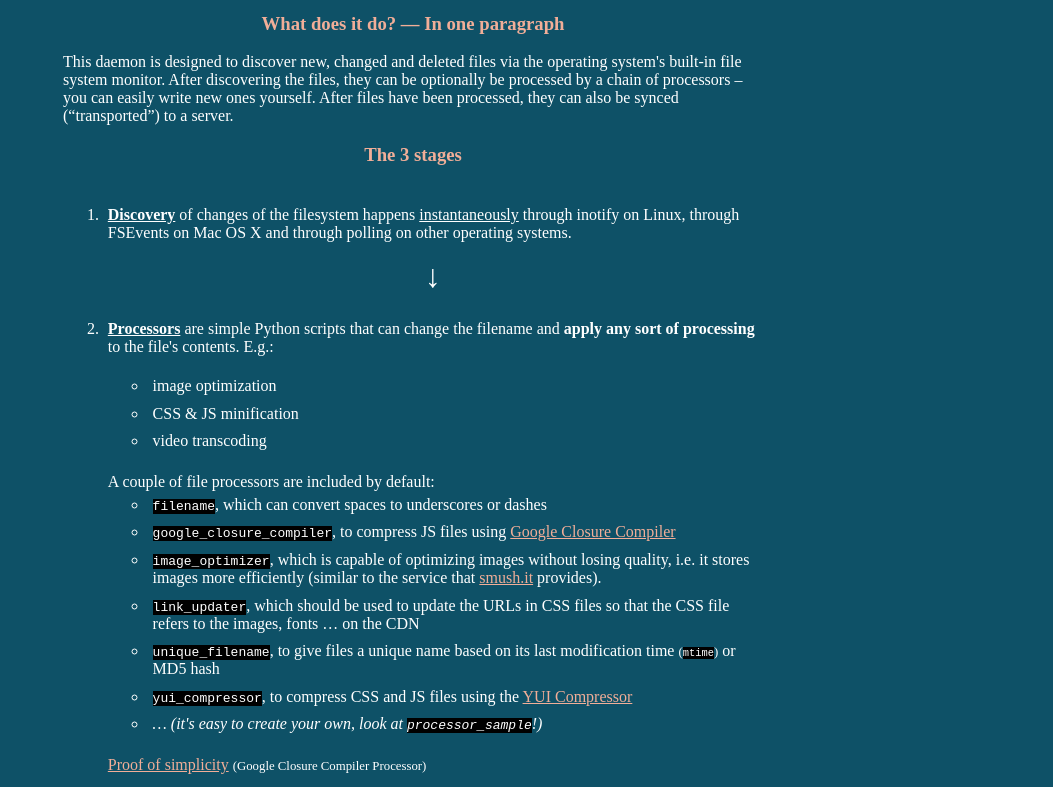
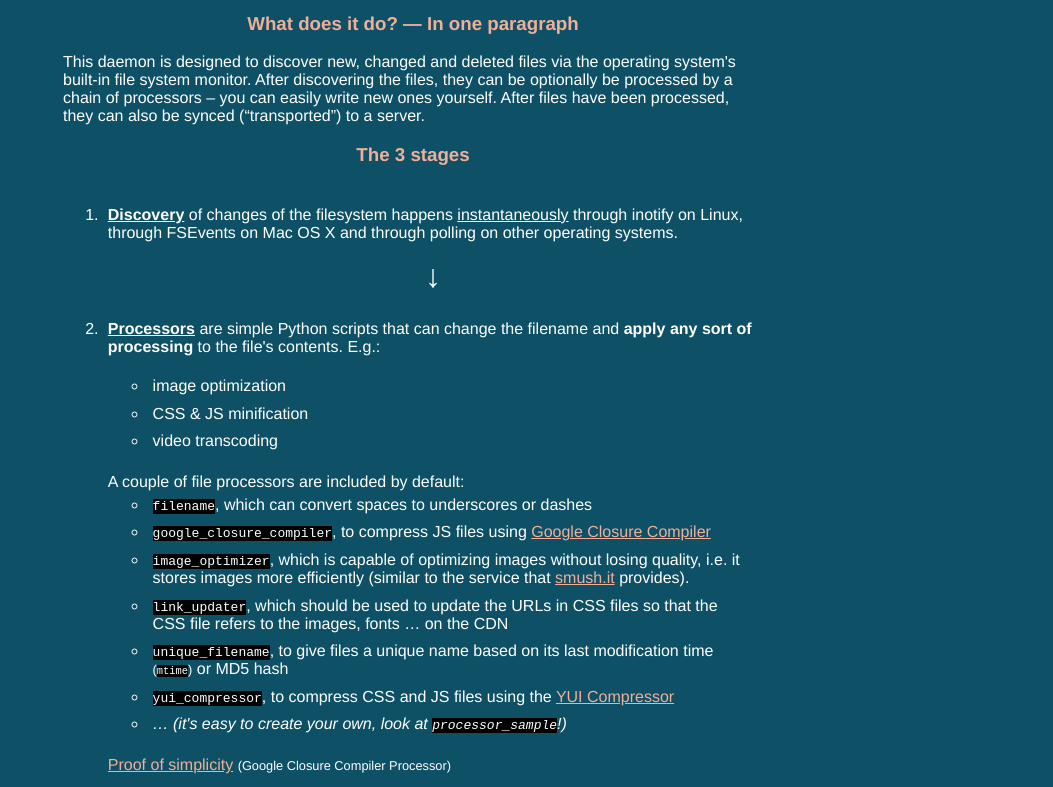
Before and after one commit to wimleers/fileconveyor, a plain HTML site: page index.html in a window 1280 px wide. Shown: the part 316-1103 px from the top of the page, without its empty margins (227-1280 px from the left). Drawn offline with Linux system fonts and the light colour scheme.

Commit message:
- Fix fonts. - Tabs -> spaces.

```diff
--- a/index.html
+++ b/index.html
@@ -11,7 +11,7 @@
   body {
       margin-top: 1.0em;
       background-color: #0e5167;
-		  font-family: "Helvetica,Arial,FreeSans";
+      font-family: Helvetica, Arial, FreeSans;
       color: #ffffff;
     }
     #container {
```
Lines whose indentation alone changed are shown as unchanged.
